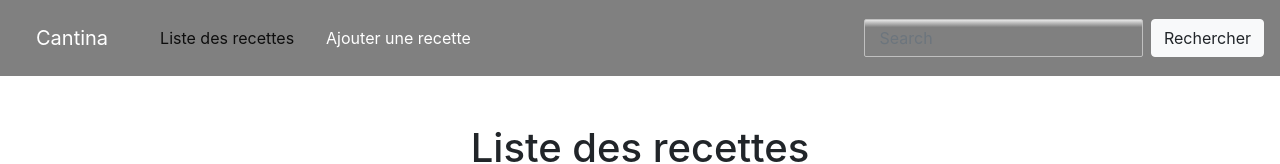
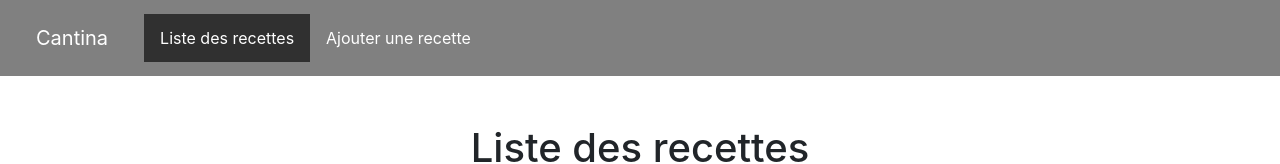
Before and after one commit to Meliwen/cantina, a Vue app: page /#/list in a window 1280 px wide. Shown: the top 164 px of the page. Built offline with nearby package versions, Linux system fonts and the light colour scheme; no server answers.

Commit message:
Correction des paramètres de la recherche (toujours par nom ou niveau)

```diff
--- a/src/components/List.vue
+++ b/src/components/List.vue
@@ -42,8 +42,8 @@ export default {
         if(this.filterValue === 'name'){ // si l'input dans le champ text est à "nom"  (filtrer par nom)
 
         return ( // afficher les résulats des noms qui correspondent à l'input
-          `${description} ${titre}`.includes(searchText) ||
-          `${titre} ${description}`.includes(searchText)
+          `${titre}`.includes(searchText) ||
+          `${niveau}`.includes(searchText)
         )}
 
         else if (this.filterValue === 'niveau'){ // si l'input dans le champ text est à "niveau"  (filtrer par localistation)
--- a/src/components/Navbar.vue
+++ b/src/components/Navbar.vue
@@ -8,14 +8,10 @@
   <div class="collapse navbar-collapse" id="navbarSupportedContent">
     <ul class="navbar-nav mr-auto">
       <li class="nav-item active">
-        <router-link to="/list" class="nav-link">Liste des recettes</router-link>
+        <router-link to="/list">Liste des recettes</router-link>
         <router-link to="/add">Ajouter une recette</router-link>
       </li>
     </ul>
-    <form class="form-inline my-2 my-lg-0">
-      <input class="form-control mr-sm-2" type="search" placeholder="Search" aria-label="Search">
-      <button type="button" class="btn btn-light">Rechercher</button>
-    </form>
   </div>
 </nav>
 </template>
@@ -55,7 +51,7 @@ background-color: grey;
   transform: scale(1.05);
 }
 .navbar a.router-link-exact-active {
-  background-color: grey;
+  background-color: rgb(48, 48, 48);
 }
 
 .navbar a:active {
--- a/src/components/UserCard.vue
+++ b/src/components/UserCard.vue
@@ -12,6 +12,7 @@
     <li class="list-group-item">Niveau : {{recipe.niveau}}</li>
   </ul>
   <div class="card-body">
+    <router-link :to="`/read/${recipe.id}`" class="btn btn-small">Lire</router-link>
     <router-link :to="`/edit/${recipe.id}`" class="btn btn-small">Modifier</router-link>
   </div>
 </div>
```
